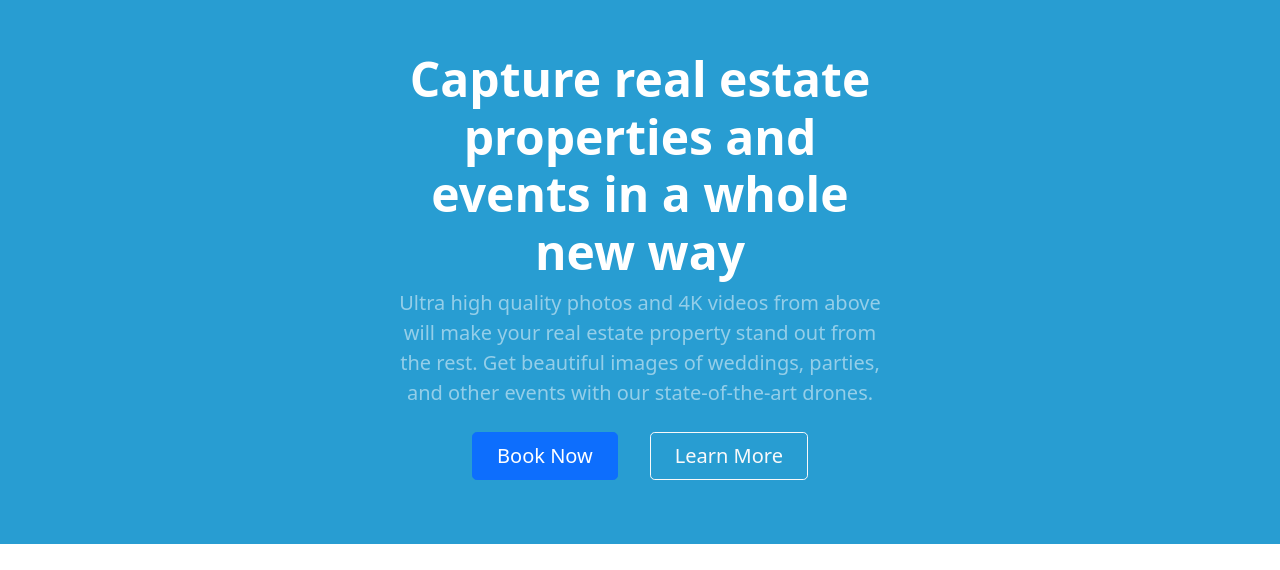
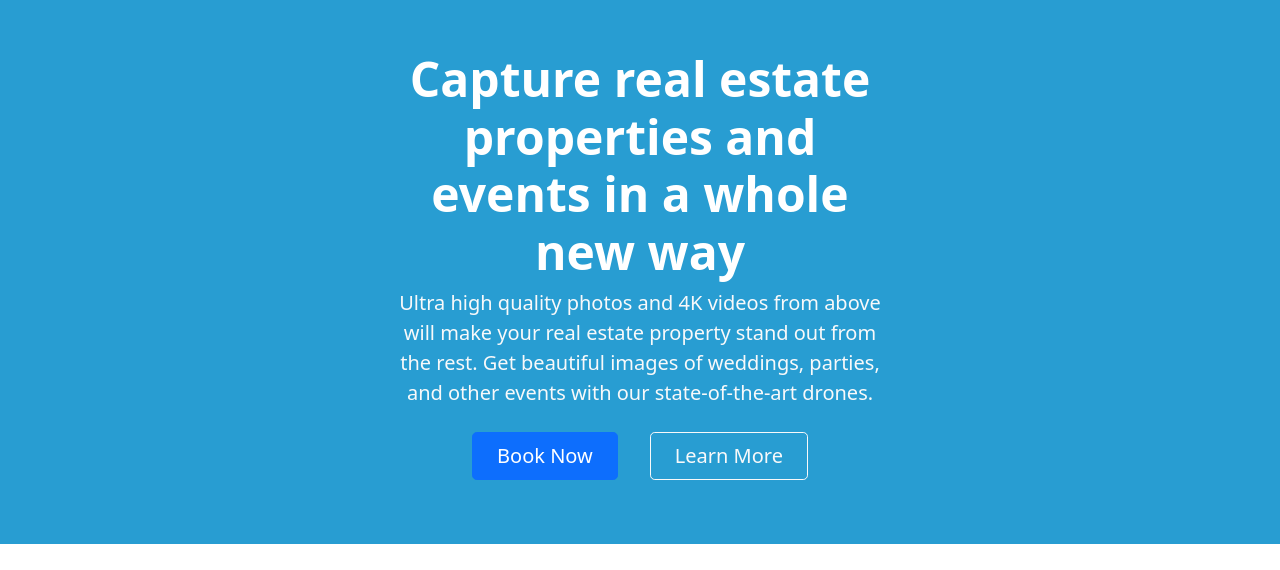
Before and after one commit to joshuaMandel/drone-photo-website, a website: page public/index.html in a window 1280 px wide. Shown: the part 230-800 px from the top of the page. Drawn offline with nearby package versions, Linux system fonts and the light colour scheme.

Commit message:
update text

```diff
--- a/public/index.html
+++ b/public/index.html
@@ -51,11 +51,13 @@
             <h1 class="display-5 fw-bolder text-white mb-2">
               Capture real estate properties and events in a whole new way
             </h1>
-            <p class="lead text-white-50 mb-4">
-              Ultra high quality photos and 4K videos from above will make
-              your real estate property stand out from the rest. Get beautiful
-              images of weddings, parties, and other events with our
-              state-of-the-art drones.
+            <p class="lead text-light mb-4">
+              <strong>
+                Ultra high quality photos and 4K videos from above will make
+                your real estate property stand out from the rest. Get beautiful
+                images of weddings, parties, and other events with our
+                state-of-the-art drones.
+              </strong>
             </p>
             <div class="d-grid gap-3 d-sm-flex justify-content-sm-center">
               <a class="btn btn-primary btn-lg px-4 me-sm-3" href="#contact">Book Now</a>
@@ -76,7 +78,9 @@
           </div>
           <h2 class="h4 fw-bolder">Highest quality photo and video</h2>
           <p>
-            We use the most advanced aerial photography equipment on the market. What does this mean for you? The absolute highest quality photographs and video so you or your customers can enjoy every detail of your event or property.
+            We use the most advanced aerial photography equipment on the market. What does this mean for you? The
+            absolute highest quality photographs and video so you or your customers can enjoy every detail of your event
+            or property.
           </p>
           <a class="text-decoration-none" href="#contact">
             Get a free quote
```
